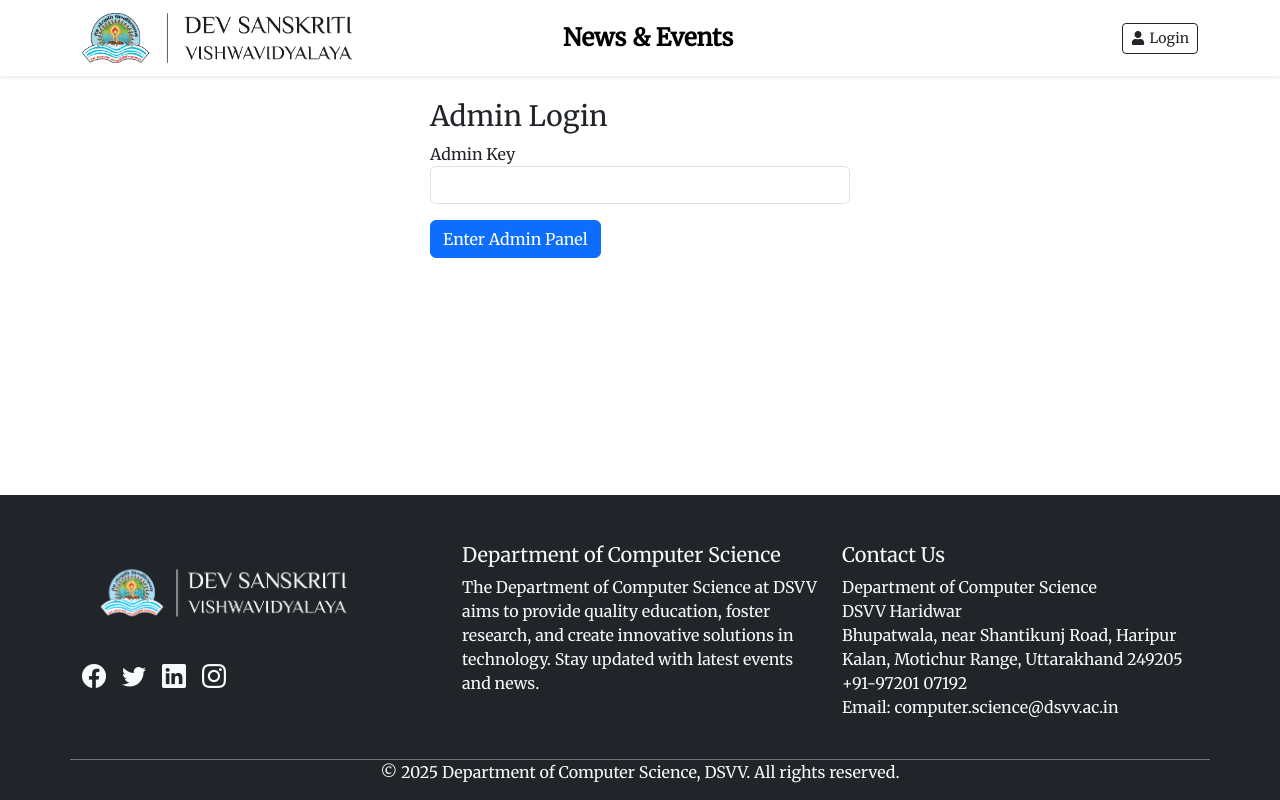
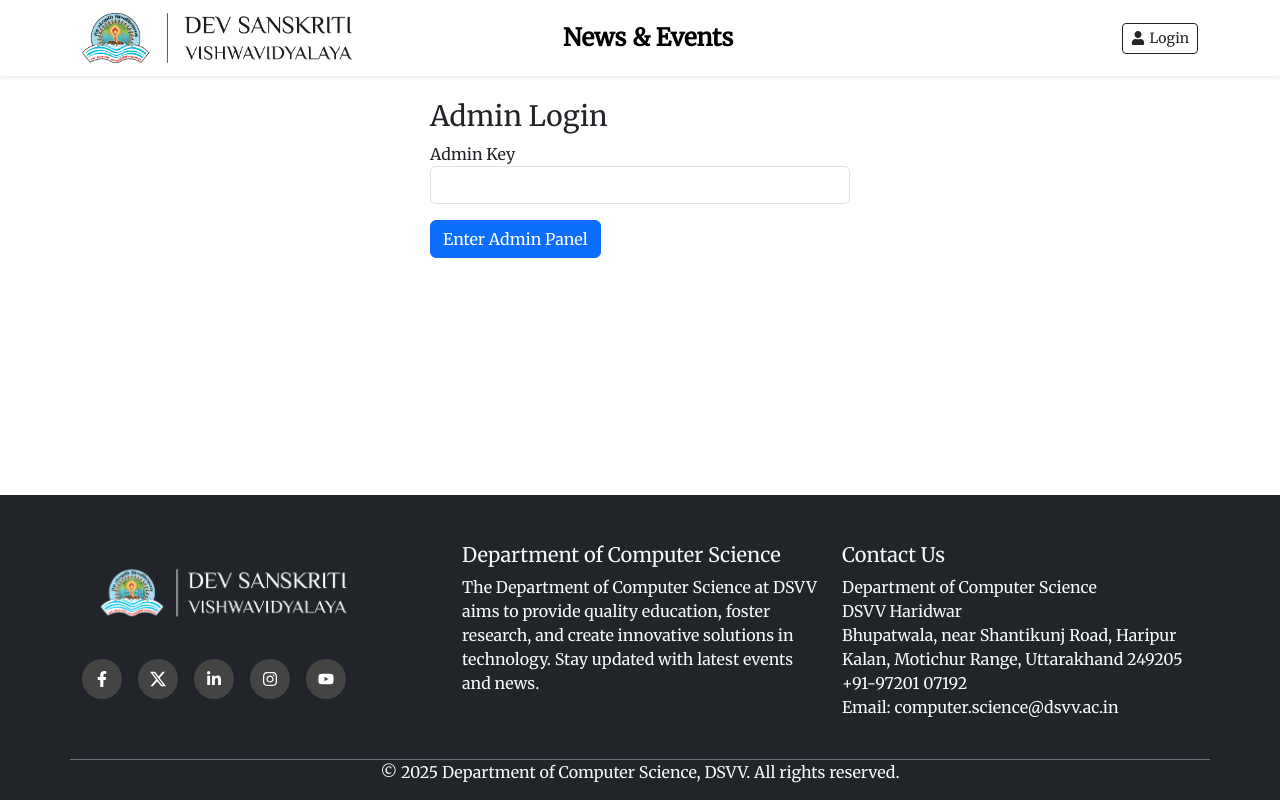
Before and after one commit to Suhani1934/cs-news-portal, a React (Vite) app: page /admin in a window 1280 px wide. Built offline with nearby package versions, Linux system fonts and the light colour scheme; no server answers.

Commit message:
add pagination

```diff
--- /dev/null
+++ b/src/components/Footer.css
@@ -0,0 +1,37 @@
+.social-icon {
+  display: flex;
+  align-items: center;
+  justify-content: center;
+  width: 40px;
+  height: 40px;
+  border-radius: 50%;
+  background-color: #444;
+  color: white;
+  transition: all 0.3s ease;
+  text-decoration: none;
+}
+
+.social-icon:hover {
+  transform: scale(1.2);
+  color: white;
+}
+
+.social-icon.facebook:hover {
+  background-color: #1877f2;
+}
+
+.social-icon.xlogo:hover {
+  background-color: #000;
+}
+
+.social-icon.linkedin:hover {
+  background-color: #0a66c2;
+}
+
+.social-icon.instagram:hover {
+  background: radial-gradient(circle at 30% 107%, #fdf497 0%, #fdf497 5%, #fd5949 45%, #d6249f 60%, #285AEB 90%);
+}
+
+.social-icon.youtube:hover {
+  background-color: #ff0000;
+}
--- a/src/components/Footer.jsx
+++ b/src/components/Footer.jsx
@@ -1,5 +1,8 @@
 import React from "react";
 import { Container, Row, Col } from "react-bootstrap";
+import { FaFacebookF, FaLinkedinIn, FaInstagram, FaYoutube } from "react-icons/fa";
+import { SiX } from "react-icons/si";
+import "./Footer.css";
 
 export default function Footer() {
   return (
@@ -15,17 +18,45 @@
               className="d-block mx-auto mx-md-0 mb-3"
             />
             <div className="d-flex justify-content-center justify-content-md-start gap-3">
-              <a href="#" className="text-light fs-4">
-                <i className="bi bi-facebook"></i>
+              <a
+                href="https://m.facebook.com/dsvvofficial/"
+                className="social-icon facebook"
+                target="_blank"
+                rel="noopener noreferrer"
+              >
+                <FaFacebookF />
               </a>
-              <a href="#" className="text-light fs-4">
-                <i className="bi bi-twitter"></i>
+              <a
+                href="https://x.com/dsvvofficial"
+                className="social-icon xlogo"
+                target="_blank"
+                rel="noopener noreferrer"
+              >
+                <SiX />
               </a>
-              <a href="#" className="text-light fs-4">
-                <i className="bi bi-linkedin"></i>
+              <a
+                href="https://www.linkedin.com/company/devsanskritivishwavidyalya/"
+                className="social-icon linkedin"
+                target="_blank"
+                rel="noopener noreferrer"
+              >
+                <FaLinkedinIn />
               </a>
-              <a href="#" className="text-light fs-4">
-                <i className="bi bi-instagram"></i>
+              <a
+                href="https://www.instagram.com/dsvvofficial?igsh=MTBhYjNqMHluZ3ZqNQ=="
+                className="social-icon instagram"
+                target="_blank"
+                rel="noopener noreferrer"
+              >
+                <FaInstagram />
+              </a>
+              <a
+                href="https://youtube.com/@devsanskritivishwavidyalay4081?si=EzBPBPA1TvUTMaEA"
+                className="social-icon youtube"
+                target="_blank"
+                rel="noopener noreferrer"
+              >
+                <FaYoutube />
               </a>
             </div>
           </Col>
@@ -50,7 +81,8 @@
               <br />
               Bhupatwala, near Shantikunj Road, Haripur Kalan, Motichur Range,
               Uttarakhand 249205
-              <br />+91-97201 07192
+              <br />
+              +91-97201 07192
               <br />
               Email: computer.science@dsvv.ac.in
             </p>
--- /dev/null
+++ b/src/pages/Home.css
@@ -0,0 +1,42 @@
+.pagination-container {
+  display: flex;
+  justify-content: center;
+  align-items: center;
+  flex-wrap: wrap;
+  gap: 8px;
+  margin-bottom: 2rem;
+}
+
+.pagination-container button {
+  padding: 6px 12px;
+  border-radius: 50%; /* circular buttons */
+  border: 1px solid #007bff;
+  background-color: white;
+  color: #007bff;
+  font-weight: 500;
+  cursor: pointer;
+  transition: all 0.3s ease;
+  min-width: 40px;
+  min-height: 40px;
+  box-shadow: 0 2px 5px rgba(0,0,0,0.15);
+}
+
+.pagination-container button:hover {
+  background-color: #007bff;
+  color: white;
+  transform: scale(1.1);
+  box-shadow: 0 4px 8px rgba(0,0,0,0.25);
+}
+
+.pagination-container button.active {
+  background-color: #007bff;
+  color: white;
+  font-weight: 600;
+  transform: scale(1.15);
+}
+
+.pagination-info {
+  font-weight: 500;
+  margin-left: 12px;
+  color: #333;
+}
--- a/src/pages/Home.jsx
+++ b/src/pages/Home.jsx
@@ -1,4 +1,3 @@
-// frontend/src/pages/Home.jsx
 import React, { useEffect, useState } from "react";
 import API from "../api";
 import {
@@ -9,9 +8,11 @@
   Form,
   Button,
   InputGroup,
+  Pagination,
 } from "react-bootstrap";
 import EventCard from "../components/EventCard";
 import EventModal from "../components/EventModal";
+import "./Home.css";
 
 export default function Home() {
   const [news, setNews] = useState([]);
@@ -19,10 +20,14 @@
   const [selected, setSelected] = useState(null);
   const [show, setShow] = useState(false);
 
-  // For past events filter
+  // Past events filter
   const [year, setYear] = useState("");
   const [keyword, setKeyword] = useState("");
   const [filteredPast, setFilteredPast] = useState([]);
+
+  // Pagination
+  const [currentPage, setCurrentPage] = useState(1);
+  const itemsPerPage = 6;
 
   useEffect(() => {
     API.get("/news")
@@ -50,12 +55,17 @@
     .filter((e) => new Date(e.eventDate) < now)
     .sort((a, b) => new Date(b.eventDate) - new Date(a.eventDate));
 
-  // Latest = Only past events (recent first, limit 3)
+  // Latest 3 past events
   const latest = past.slice(0, 3);
+
+  // Past events excluding latest
+  const pastExcludingLatest = past.filter(
+    (ev) => !latest.some((l) => l._id === ev._id)
+  );
 
   // Apply filter function
   const applyFilter = () => {
-    let temp = past;
+    let temp = pastExcludingLatest;
     if (year) {
       temp = temp.filter(
         (e) => new Date(e.eventDate).getFullYear() === parseInt(year)
@@ -69,22 +79,34 @@
       );
     }
     setFilteredPast(temp);
+    setCurrentPage(1); // Reset page when filter applied
   };
 
   // Prepare years list from past events
   const years = Array.from(
-    new Set(past.map((e) => new Date(e.eventDate).getFullYear()))
+    new Set(pastExcludingLatest.map((e) => new Date(e.eventDate).getFullYear()))
   ).sort((a, b) => b - a);
+
+  // Pagination logic
+  const displayedPast = (
+    filteredPast.length ? filteredPast : pastExcludingLatest
+  ).slice((currentPage - 1) * itemsPerPage, currentPage * itemsPerPage);
+
+  const totalPages = Math.ceil(
+    (filteredPast.length ? filteredPast.length : pastExcludingLatest.length) /
+      itemsPerPage
+  );
+
+  const handlePageChange = (page) => setCurrentPage(page);
 
   return (
     <>
       {/* Banner + Upcoming Events list */}
       <Row className="mb-4">
-        {/* Carousel Banner */}
         <Col md={8}>
           <Carousel>
             {(latest.length
-              ? latest.slice(0, 3)
+              ? latest
               : [
                   {
                     title: "Welcome",
@@ -190,13 +212,64 @@
         </InputGroup>
       </div>
 
-      <Row xs={1} md={3} className="g-3 mb-4">
-        {(filteredPast.length ? filteredPast : past).map((ev) => (
-          <Col key={ev._id}>
-            <EventCard ev={ev} onView={handleView} />
-          </Col>
-        ))}
+      <Row xs={1} md={3} className="g-3 mb-3">
+        {displayedPast.length ? (
+          displayedPast.map((ev) => (
+            <Col key={ev._id}>
+              <EventCard ev={ev} onView={handleView} />
+            </Col>
+          ))
+        ) : (
+          <p className="px-3">No past events found.</p>
+        )}
       </Row>
+
+      {/* Attractive Pagination */}
+      {totalPages > 1 && (
+        <div className="pagination-container">
+          {/* Prev button */}
+          <button
+            onClick={() => currentPage > 1 && handlePageChange(currentPage - 1)}
+            disabled={currentPage === 1}
+            style={{
+              opacity: currentPage === 1 ? 0.5 : 1,
+              cursor: currentPage === 1 ? "not-allowed" : "pointer",
+            }}
+          >
+            &laquo;
+          </button>
+
+          {/* Page numbers */}
+          {[...Array(totalPages)].map((_, idx) => (
+            <button
+              key={idx + 1}
+              className={currentPage === idx + 1 ? "active" : ""}
+              onClick={() => handlePageChange(idx + 1)}
+            >
+              {idx + 1}
+            </button>
+          ))}
+
+          {/* Next button */}
+          <button
+            onClick={() =>
+              currentPage < totalPages && handlePageChange(currentPage + 1)
+            }
+            disabled={currentPage === totalPages}
+            style={{
+              opacity: currentPage === totalPages ? 0.5 : 1,
+              cursor: currentPage === totalPages ? "not-allowed" : "pointer",
+            }}
+          >
+            &raquo;
+          </button>
+
+          {/* Total pages info */}
+          <span className="pagination-info">
+            Page {currentPage} of {totalPages}
+          </span>
+        </div>
+      )}
 
       <EventModal show={show} onHide={() => setShow(false)} event={selected} />
     </>
```
